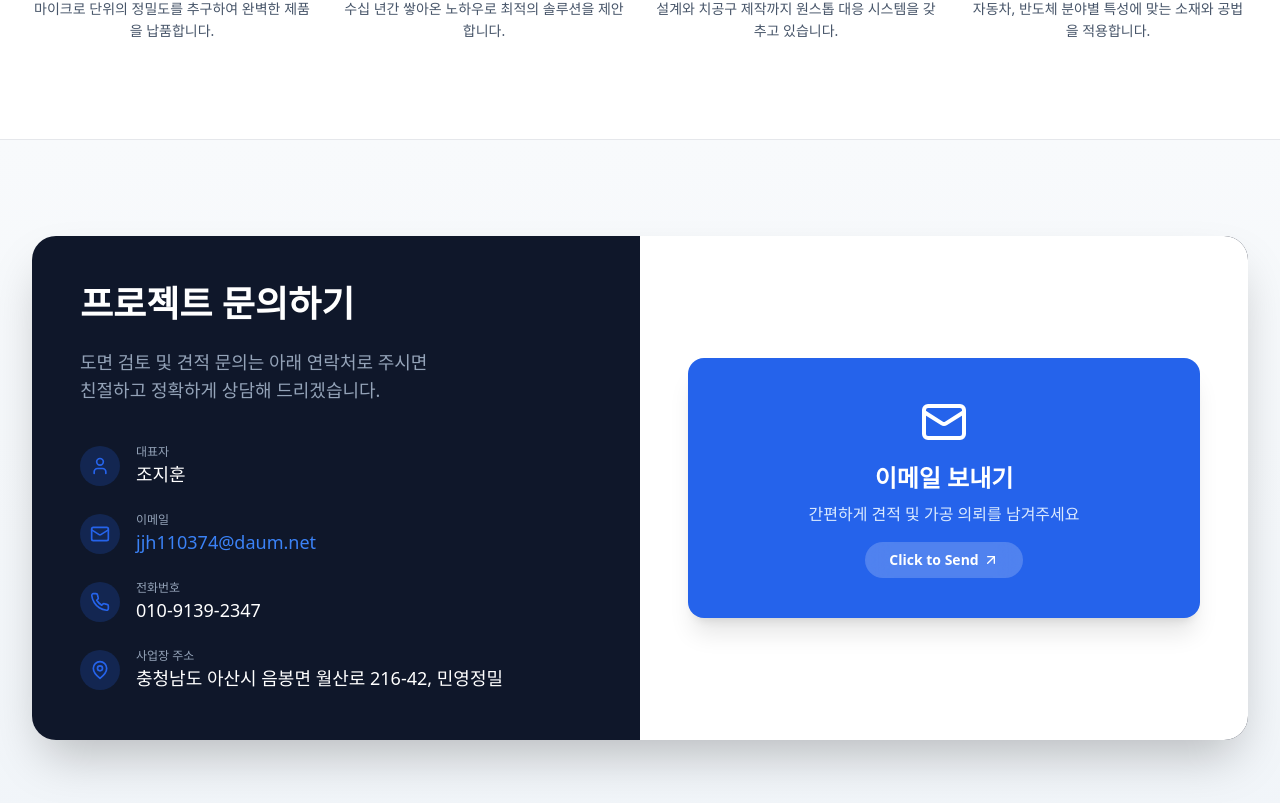
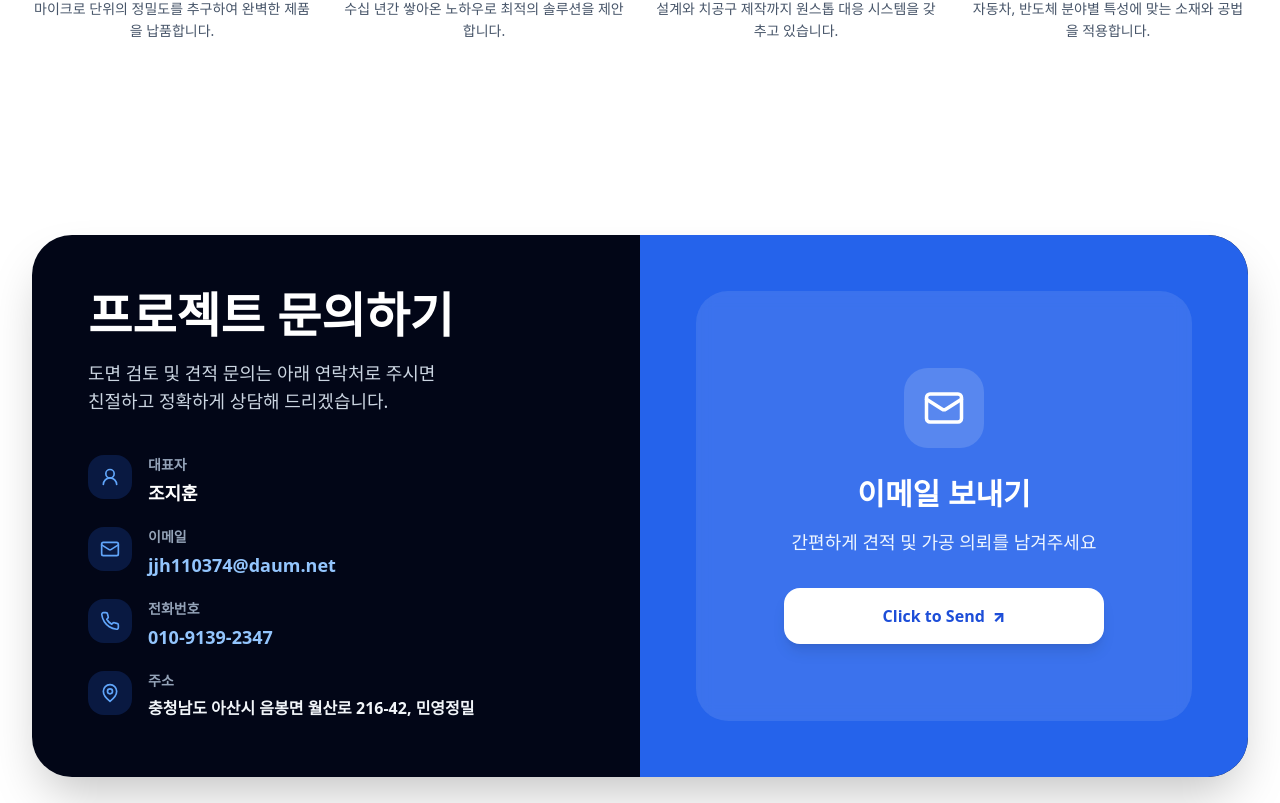
Before and after one commit to noajun1210-hub/min-young-precision, a React (Vite) app: page / in a window 1280 px wide. Shown: the part 4577-5380 px from the top of the page. Built offline with nearby package versions, Linux system fonts and the light colour scheme; the HTML template or start-up script is replaced by a standard one.

Commit message:
Update Contact.tsx

```diff
--- a/src/components/Contact.tsx
+++ b/src/components/Contact.tsx
@@ -1,106 +1,108 @@
-import { Mail, MapPin, User, ArrowUpRight, Phone, Building2 } from 'lucide-react';
+import { Mail, MapPin, Phone, UserRound } from 'lucide-react';
 import siteContent from '../data/siteContent.json';
 
 export default function Contact() {
   const { company, contact } = siteContent;
+  const mailTo = `mailto:${company.email}`;
 
   return (
-    <section id="contact" className="py-24 bg-subtle-gray border-t">
-      <div className="max-w-7xl mx-auto px-4 sm:px-6 lg:px-8">
-        <div className="bg-brand-dark rounded-3xl overflow-hidden shadow-2xl flex flex-col lg:flex-row">
-          <div className="p-12 lg:w-1/2 text-white flex flex-col justify-center">
-            <h2 className="text-3xl md:text-4xl font-bold mb-6">
+    <section id="contact" className="bg-white py-16 sm:py-20 lg:py-24">
+      <div className="mx-auto max-w-7xl px-4 sm:px-6 lg:px-8">
+        <div className="overflow-hidden rounded-[2rem] bg-slate-950 shadow-2xl lg:rounded-[2.5rem]">
+          <div className="grid lg:grid-cols-2">
+            <div className="p-7 text-white sm:p-10 lg:p-14">
+              <h2 className="text-3xl font-black leading-tight sm:text-4xl lg:text-5xl">
                 {contact.title}
               </h2>
 
-            <p className="text-slate-400 mb-10 text-lg whitespace-pre-line">
+              <p className="mt-5 whitespace-pre-line text-base leading-relaxed text-slate-300 sm:text-lg">
                 {contact.description}
               </p>
 
-            <div className="space-y-6">
-              <div className="flex items-center space-x-4">
-                <div className="w-10 h-10 bg-brand-blue/20 rounded-full flex items-center justify-center text-brand-blue">
-                  <User size={20} />
+              <div className="mt-10 space-y-5">
+                <div className="flex items-start gap-4">
+                  <div className="flex h-11 w-11 shrink-0 items-center justify-center rounded-2xl bg-blue-600/20 text-blue-400">
+                    <UserRound size={20} />
                   </div>
 
                   <div>
-                  <p className="text-slate-400 text-xs">대표자</p>
-                  <p className="text-lg font-medium">{company.representative}</p>
+                    <p className="text-sm font-bold text-slate-400">대표자</p>
+                    <p className="mt-1 text-lg font-black">{company.representative}</p>
                   </div>
                 </div>
 
-              <div className="flex items-center space-x-4">
-                <div className="w-10 h-10 bg-brand-blue/20 rounded-full flex items-center justify-center text-brand-blue">
+                <div className="flex items-start gap-4">
+                  <div className="flex h-11 w-11 shrink-0 items-center justify-center rounded-2xl bg-blue-600/20 text-blue-400">
                     <Mail size={20} />
                   </div>
 
-                <div>
-                  <p className="text-slate-400 text-xs">이메일</p>
-                  <p className="text-lg font-medium text-brand-accent">
+                  <div className="min-w-0">
+                    <p className="text-sm font-bold text-slate-400">이메일</p>
+                    <a
+                      href={mailTo}
+                      className="mt-1 block break-all text-lg font-black text-blue-300 transition hover:text-blue-200"
+                    >
                       {company.email}
-                  </p>
+                    </a>
                   </div>
                 </div>
 
                 {company.phone && (
-                <div className="flex items-center space-x-4">
-                  <div className="w-10 h-10 bg-brand-blue/20 rounded-full flex items-center justify-center text-brand-blue">
+                  <div className="flex items-start gap-4">
+                    <div className="flex h-11 w-11 shrink-0 items-center justify-center rounded-2xl bg-blue-600/20 text-blue-400">
                       <Phone size={20} />
                     </div>
 
                     <div>
-                    <p className="text-slate-400 text-xs">전화번호</p>
-                    <p className="text-lg font-medium">{company.phone}</p>
+                      <p className="text-sm font-bold text-slate-400">전화번호</p>
+                      <a
+                        href={`tel:${company.phone.replace(/-/g, '')}`}
+                        className="mt-1 block text-lg font-black text-blue-300 transition hover:text-blue-200"
+                      >
+                        {company.phone}
+                      </a>
                     </div>
                   </div>
                 )}
 
-              <div className="flex items-center space-x-4">
-                <div className="w-10 h-10 bg-brand-blue/20 rounded-full flex items-center justify-center text-brand-blue">
+                <div className="flex items-start gap-4">
+                  <div className="flex h-11 w-11 shrink-0 items-center justify-center rounded-2xl bg-blue-600/20 text-blue-400">
                     <MapPin size={20} />
                   </div>
 
                   <div>
-                  <p className="text-slate-400 text-xs">사업장 주소</p>
-                  <p className="text-lg font-medium">{company.address}</p>
+                    <p className="text-sm font-bold text-slate-400">주소</p>
+                    <p className="mt-1 text-base font-bold leading-relaxed text-slate-100">
+                      {company.address}
+                    </p>
+                  </div>
+                </div>
               </div>
             </div>
 
-              {company.businessNumber && (
-                <div className="flex items-center space-x-4">
-                  <div className="w-10 h-10 bg-brand-blue/20 rounded-full flex items-center justify-center text-brand-blue">
-                    <Building2 size={20} />
+            <div className="bg-blue-600 p-7 text-white sm:p-10 lg:p-14">
+              <div className="flex h-full min-h-[320px] flex-col items-center justify-center rounded-[2rem] bg-white/10 p-8 text-center backdrop-blur">
+                <div className="mb-7 flex h-20 w-20 items-center justify-center rounded-3xl bg-white/15">
+                  <Mail size={42} />
                 </div>
 
-                  <div>
-                    <p className="text-slate-400 text-xs">사업자등록번호</p>
-                    <p className="text-lg font-medium">{company.businessNumber}</p>
-                  </div>
-                </div>
-              )}
-            </div>
-          </div>
+                <h3 className="text-3xl font-black">
+                  {contact.emailButtonTitle}
+                </h3>
 
-          <div className="bg-white p-12 lg:w-1/2 flex items-center justify-center">
-            <a
-              href={`mailto:${company.email}`}
-              className="w-full group bg-brand-blue hover:bg-blue-700 text-white p-10 rounded-2xl flex flex-col items-center justify-center text-center transition-all shadow-xl"
-            >
-              <Mail size={48} className="mb-4 group-hover:scale-110 transition-transform" />
-
-              <span className="text-2xl font-bold mb-2">
-                {contact.emailButtonTitle}
-              </span>
-
-              <p className="text-blue-100 mb-4 font-light">
+                <p className="mt-4 text-base leading-relaxed text-blue-50 sm:text-lg">
                   {contact.emailButtonDescription}
                 </p>
 
-              <div className="bg-white/20 px-6 py-2 rounded-full flex items-center text-sm font-bold backdrop-blur-md">
+                <a
+                  href={mailTo}
+                  className="mt-8 inline-flex min-h-14 w-full max-w-xs items-center justify-center rounded-2xl bg-white px-6 py-4 text-base font-black text-blue-700 shadow-lg transition hover:bg-blue-50"
+                >
                   {contact.emailButtonSmallText}
-                <ArrowUpRight size={16} className="ml-1" />
+                  <span className="ml-2">↗</span>
+                </a>
               </div>
-            </a>
+            </div>
           </div>
         </div>
       </div>
```
Lines whose indentation alone changed are shown as unchanged.
